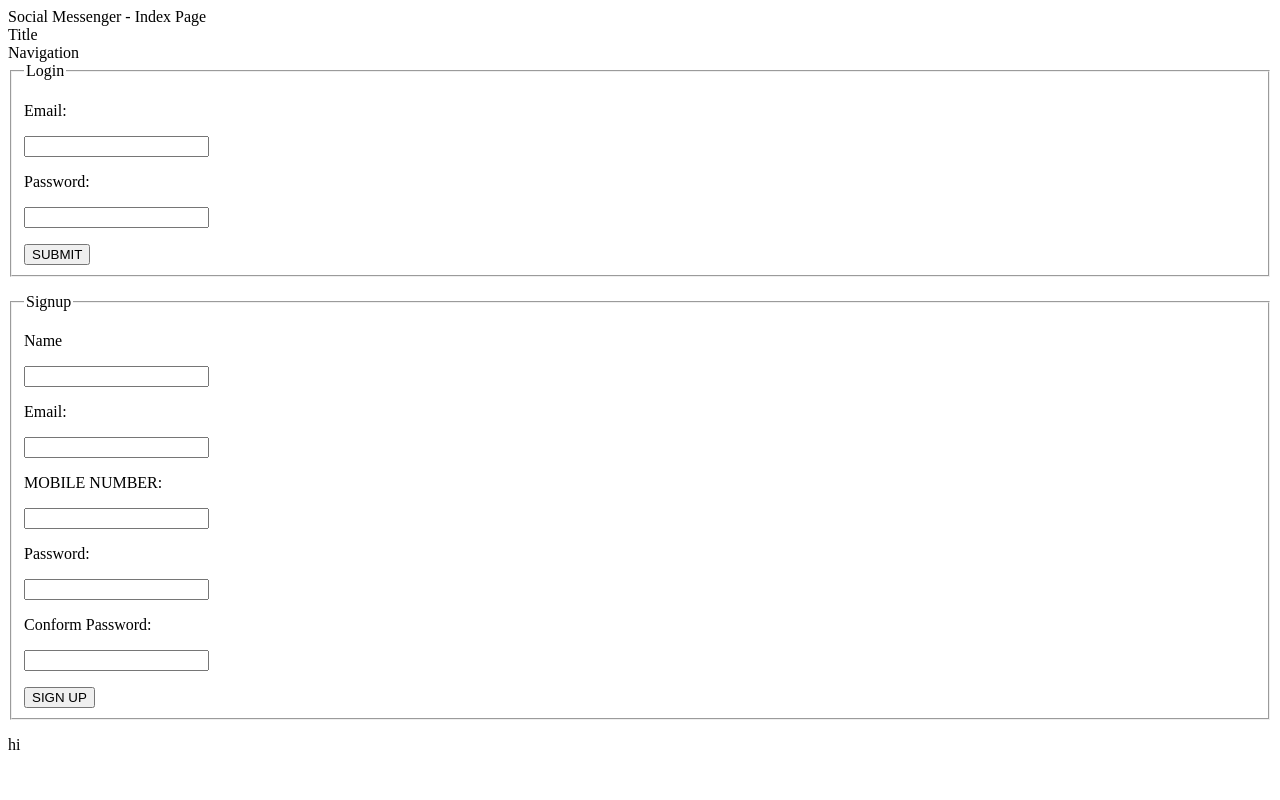
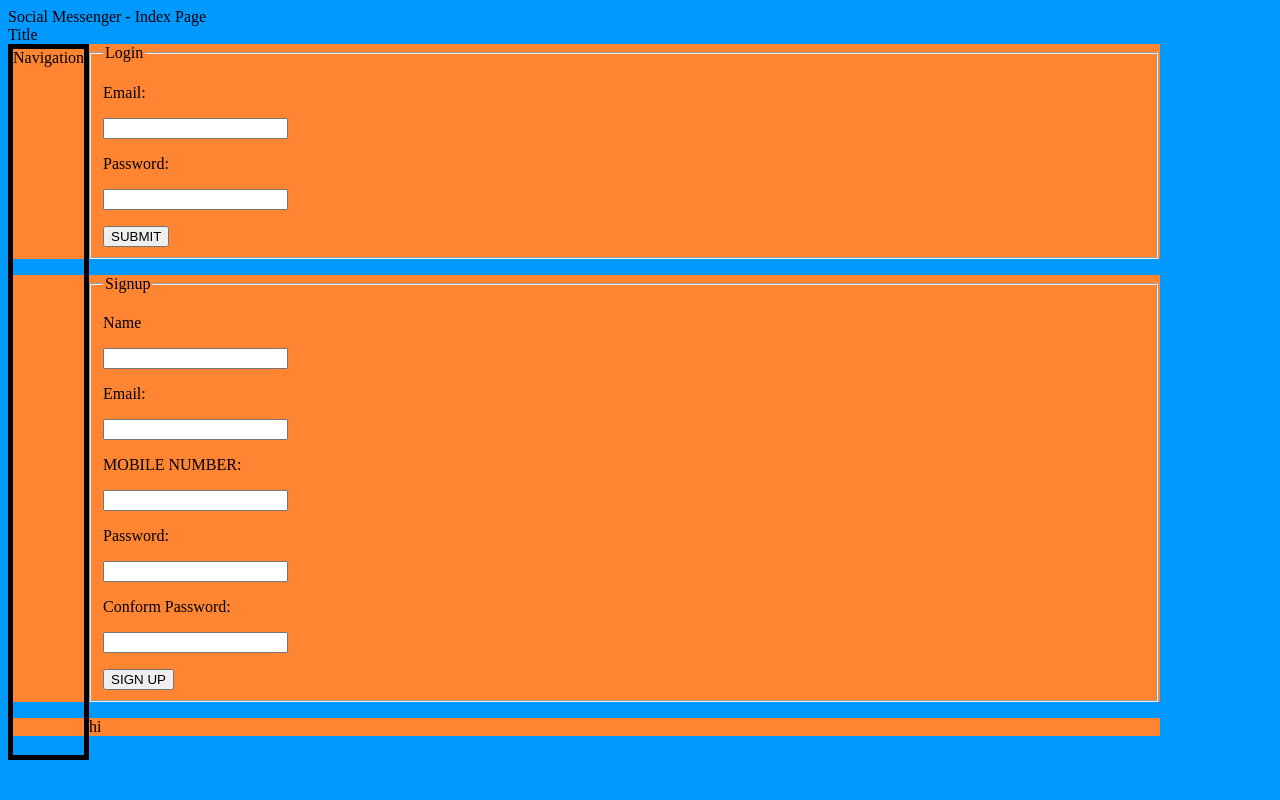
Before and after one commit to derekshorten/HDWD-Web-Project, a PHP site: page / in a window 1280 px wide. Run offline with PHP 8.4, Linux system fonts and the light colour scheme.

Commit message:
Made changes to stylesheet

```diff
--- a/Include/nav.php
+++ b/Include/nav.php
@@ -1,6 +1,7 @@
 
 <nav>
 Navigation
+<link href="index.php"type="index" />
 </nav>
 
 </html>
--- a/Style/style.css
+++ b/Style/style.css
@@ -1,7 +1,7 @@
 header{}
-nav{float:left}
-body{width: 90%}
-
+nav{float:left;border: 5px solid;height: 90%}
+body{width: 90%;background-color: #0099FF}
+form{float: bottom; background-color:#FF8533}
 column1of2{float: left; width: 620px; margin: 10px;}
 column2of2{float: left; width: 620px; margin: 10px;}
-footer{position:bottom}
+footer{float:bottom; background-color: #FF8533;}
--- a/index.php
+++ b/index.php
@@ -1,5 +1,6 @@
 <html>
 <head>Social Messenger - Index Page </head>
+<link href="Style/style.css"type="text/css"rel="stylesheet" />
 <?php
 
 include ('Include\header.php');
```
